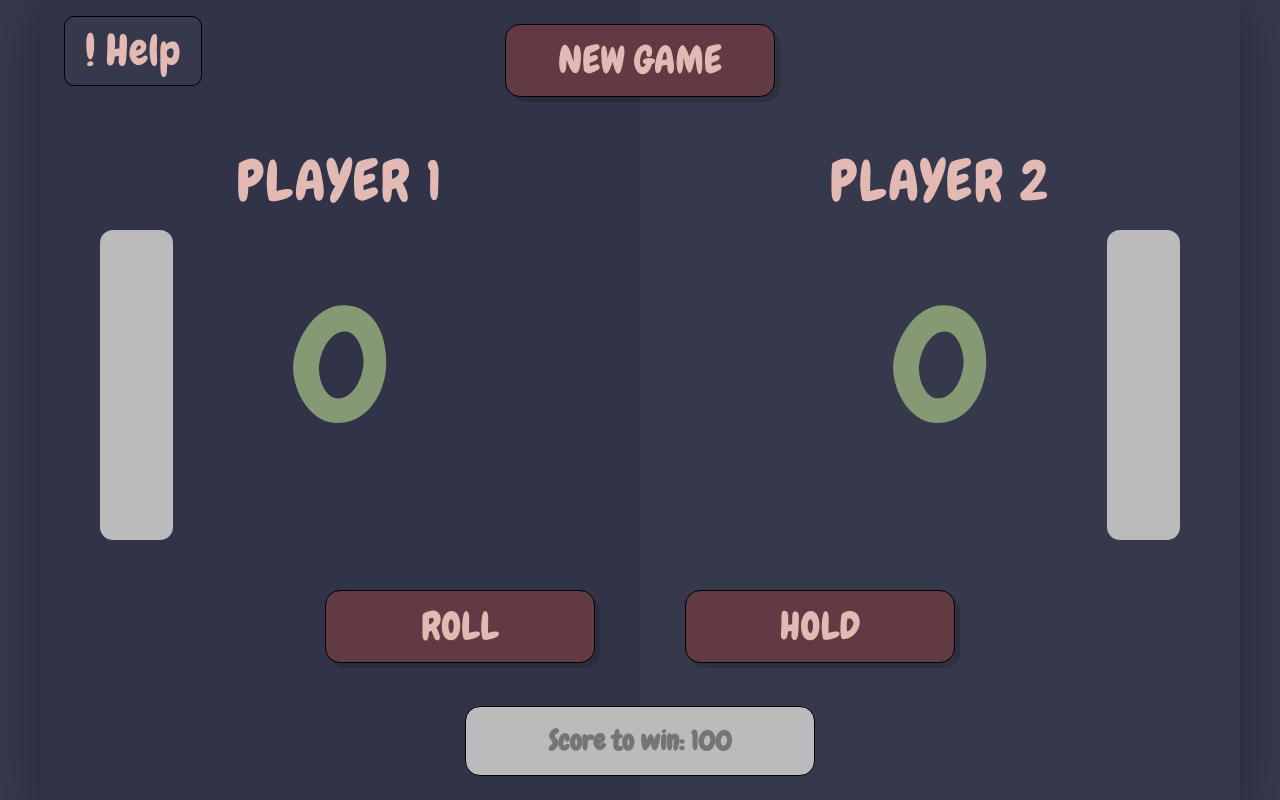
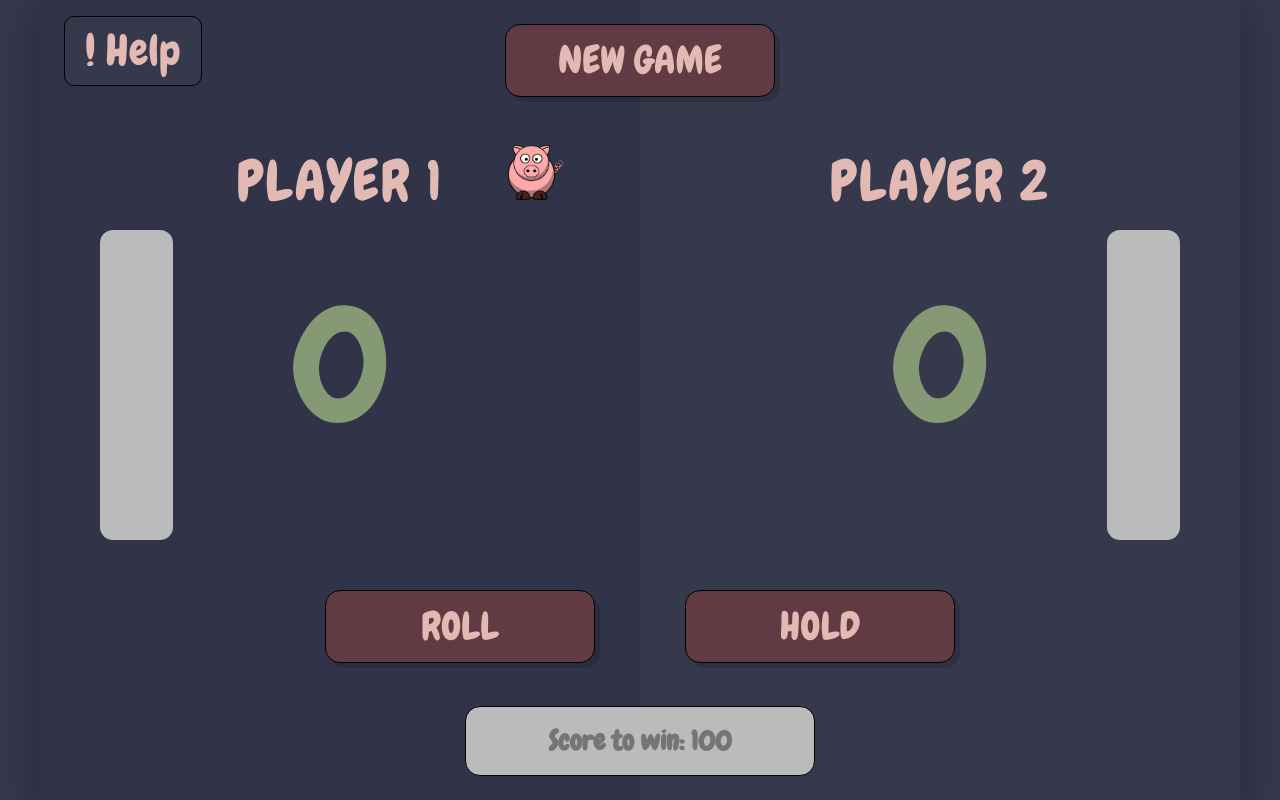
Before and after one commit to grashupfer99/pig-game, a plain HTML site: page game.html in a window 1280 px wide. Drawn offline with Linux system fonts and the light colour scheme.

Commit message:
Added the correct path for the img pig.png

```diff
--- a/css/style.css
+++ b/css/style.css
@@ -572,7 +572,7 @@ img {
 
     .active .player-name::after {
         content: '';
-        background-image: url("images/pig.png");
+        background-image: url("../images/pig.png");
         width: 40px;
         height: 40px;
         position: absolute;
```
